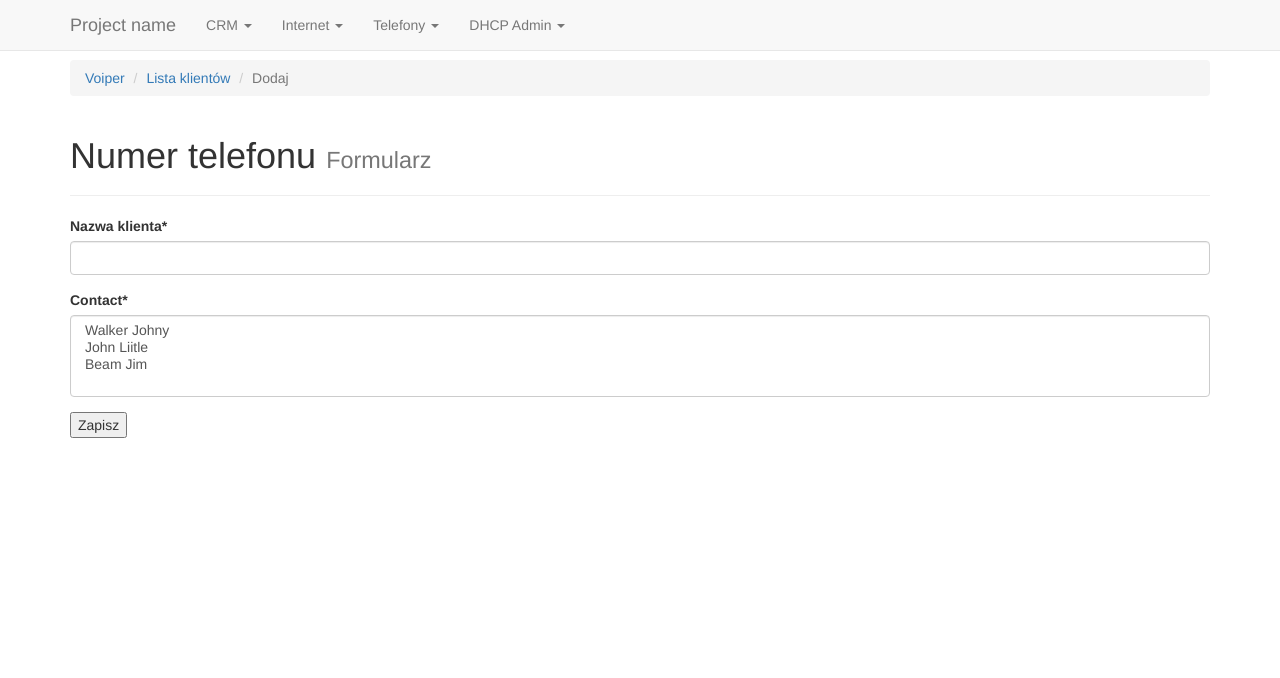
After one commit to n3st0r/impresario, a Django app: page /impresario/customer/add/ in a window 1280 px wide. The commit adds this page. Shown: the top 678 px of the page. Run offline with Django 3.2, Linux system fonts and the light colour scheme; data comes from the database, SQL or seed files in the repository; some libraries are stand-ins or nearby versions.

Commit message:
Added view CustomerAdd

```diff
--- a/impresario/forms.py
+++ b/impresario/forms.py
@@ -1,12 +1,31 @@
 # -*- coding: UTF-8 -*-
 from django import forms
-from impresario.models import Person
+from crispy_forms.helper import FormHelper
+from impresario.models import Person, Customer
 
 
 class PersonCreateForm(forms.ModelForm):
+
     class Meta:
         model = Person
         fields = [
             'first_name',
             'last_name',
         ]
+
+
+class CustomerForm(forms.ModelForm):
+    helper = FormHelper()
+    helper.form_tag = False
+    name = forms.CharField(
+        label='Nazwa klienta',
+        min_length=2,
+        max_length=32,
+    )
+
+    class Meta:
+        model = Customer
+        fields = [
+            'name',
+            'contact',
+        ]
--- a/impresario/models.py
+++ b/impresario/models.py
@@ -32,3 +32,7 @@ class Customer(models.Model):
 
     def __str__(self):
         return self.name
+
+    def get_absolute_url(self):
+        pass
+        # return reverse("impresario:customer_edit", kwargs={'pk': self.pk})
--- /dev/null
+++ b/impresario/templates/customers/form.html
@@ -0,0 +1,25 @@
+{% extends "base.html" %}
+{% load crispy_forms_tags %}
+{% crispy form %}
+
+
+{% block title %}{{ block.super }} - Impresario{% endblock %}
+
+{% block content %}
+<ol class="breadcrumb">
+  <li><a href="#">Voiper</a></li>
+  <li><a href="/impresario/customer/">Lista klientów</a></li>
+  <li class="active">Dodaj</li>
+</ol>
+
+<div class="page-header">
+    <h1>Numer telefonu <small>Formularz</small></h1>
+</div>
+
+<form method="post" action="./">
+    {% csrf_token %}
+    {% crispy form %}
+    <p><input type="submit" value="Zapisz"></p>
+</form>
+
+{% endblock %}
--- a/impresario/templates/menu.html
+++ b/impresario/templates/menu.html
@@ -22,10 +22,11 @@
                     <ul class="dropdown-menu">
                         <li class="dropdown-header">Kontakty</li>
                         <li><a href="/impresario/">Lista kontaktów</a></li>
-                        <li><a href="/impresario/add">Dodaj kontakt</a></li>
+                        <li><a href="/impresario/add/">Dodaj kontakt</a></li>
                         <li role="separator" class="divider"></li>
                         <li class="dropdown-header">Klienci - firmy</li>
-                        <li><a href="/impresario/customer">Lista klientów</a></li>
+                        <li><a href="/impresario/customer/">Lista klientów</a></li>
+                        <li><a href="/impresario/customer/add/">Dodaj klienta</a></li>
                     </ul>
                 </li>
 
--- a/impresario/urls.py
+++ b/impresario/urls.py
@@ -1,6 +1,6 @@
 # -*- coding: UTF-8 -*-
 from django.conf.urls import url
-from impresario.views import PersonList, PersonAdd, PersonEdit, CustomerList
+from impresario.views import PersonList, PersonAdd, PersonEdit, CustomerList, CustomerAdd
 
 
 app_name = 'impresario'
@@ -17,4 +17,8 @@ urlpatterns = [
 
     # example: /impresario/customer/
     url(r'^customer/$', CustomerList.as_view(), name='customer_list'),
+
+    # exactly: /impresario/customer/add
+    url(r'^customer/add/$', CustomerAdd.as_view(), name='customer_add'),
+
 ]
--- a/impresario/views.py
+++ b/impresario/views.py
@@ -1,7 +1,7 @@
 # -*- coding: UTF-8 -*-
 from django.views.generic import ListView, CreateView, UpdateView
 from impresario.models import Person, Customer
-from impresario.forms import PersonCreateForm
+from impresario.forms import PersonCreateForm, CustomerForm
 from django.core.urlresolvers import reverse
 
 
@@ -33,3 +33,12 @@ class CustomerList(ListView):
     queryset = Customer.objects.all()
     model = Customer
     template_name = 'customers/list.html'
+
+
+class CustomerAdd(CreateView):
+    model = Customer
+    form_class = CustomerForm
+    template_name = 'customers/form.html'
+
+    def get_success_url(self):
+        return reverse('impresario:customer_list')
```
